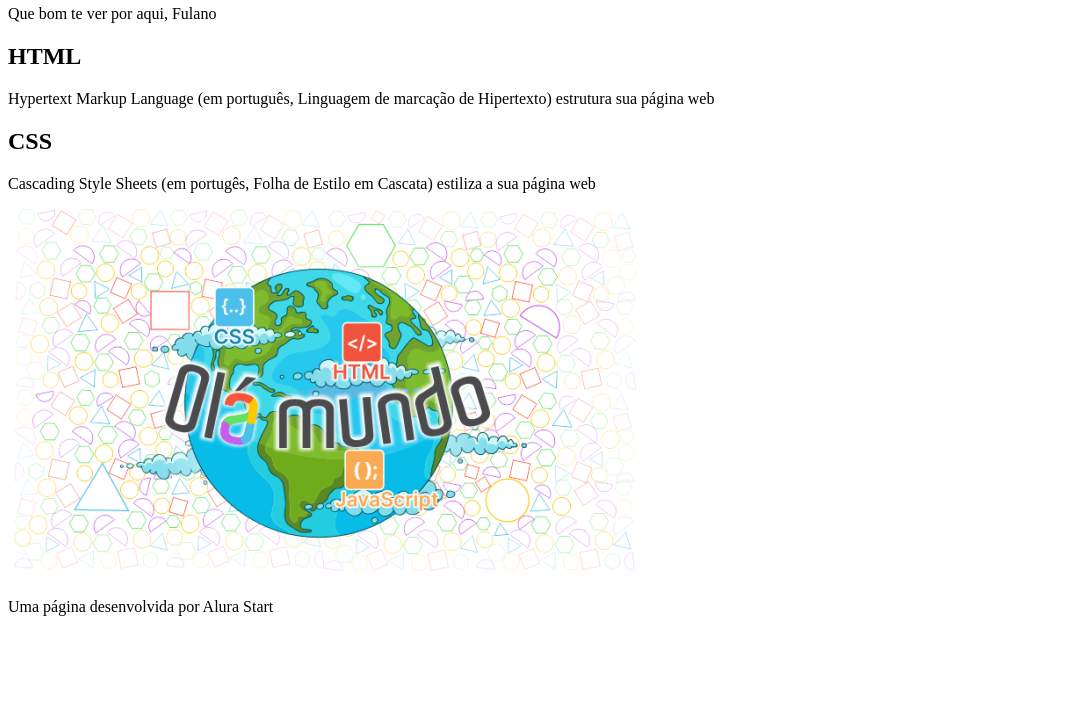
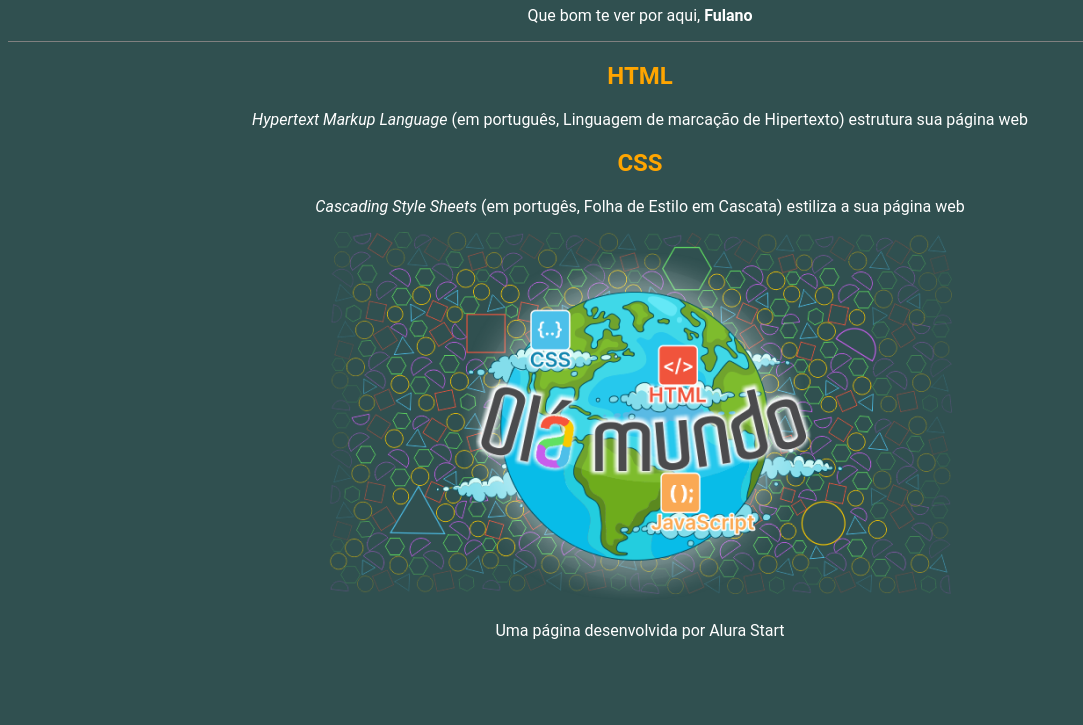
Before and after one commit to ProfBill01/HelloWorld, a plain HTML site: page index.html in a window 1280 px wide. Shown: the part 75-800 px from the top of the page, without its empty margins (0-1083 px from the left). Drawn offline with Linux system fonts and the light colour scheme.

Commit message:
Criamos a estilização do site

```diff
--- a/index.html
+++ b/index.html
@@ -4,24 +4,24 @@
     <meta charset="UTF-8">
     <meta name="viewport" content="width=device-width, initial-scale=1.0">
     <title>Hello World</title>
+    <link rel="stylesheet" href="style.css">
 </head>
 <body>
     <header>
         <h1>Hello World</h1>
-        <p>Que bom te ver por aqui, Fulano</p>
+        <p>Que bom te ver por aqui, <span id="nome-usuário">Fulano</span></p>
 
     </header>
 
     <section>
         <h2>HTML</h2>
-        <P>Hypertext Markup Language (em português, Linguagem de marcação de Hipertexto) estrutura sua página web</P>
+        <P><span class="texto-inglês">Hypertext Markup Language</span> (em português, Linguagem de marcação de Hipertexto) estrutura sua página web</P>
 
         <h2>CSS</h2>
-        <P>Cascading Style Sheets (em portugês, Folha de Estilo em Cascata) estiliza a sua página web</P>
+        <P><span class="texto-inglês">Cascading Style Sheets</span> (em portugês, Folha de Estilo em Cascata) estiliza a sua página web</P>
         <img src="imagem/olá mundo.png" alt="Imagem com figuras geométricas ao fundo e uma figura do Planeta Terra a frente, com a inscrição Olá Mundo em letras coloridas"
     </section>
 
-    <footer>
         <p> Uma página desenvolvida por Alura Start</p>
 
     </footer>
--- /dev/null
+++ b/style.css
@@ -0,0 +1,27 @@
+h2{
+    color:orange;
+}
+
+body{
+    background-color: #305050;
+    color:white;
+    font-family: Roboto;
+    text-align: center;
+}
+
+header{
+
+    border-bottom: 1px solid grey;
+}
+
+footer{
+    border-top: 1px solid gray;
+}
+
+#nome-usuário{font-weight: bold;
+}
+
+.texto-inglês{
+    font-style: italic;
+
+}
```
